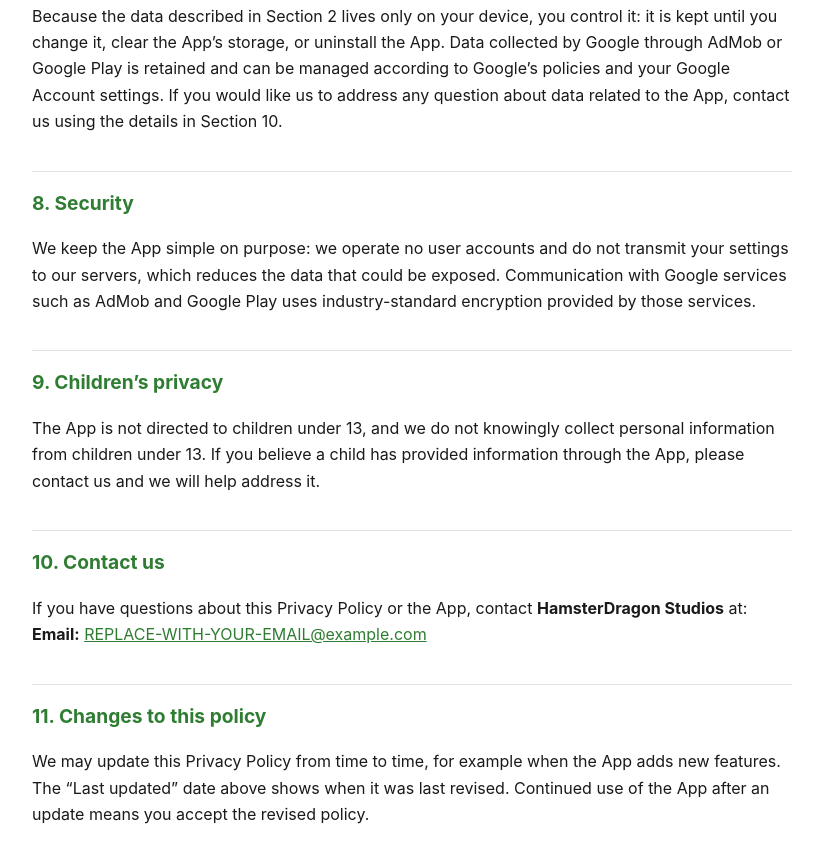
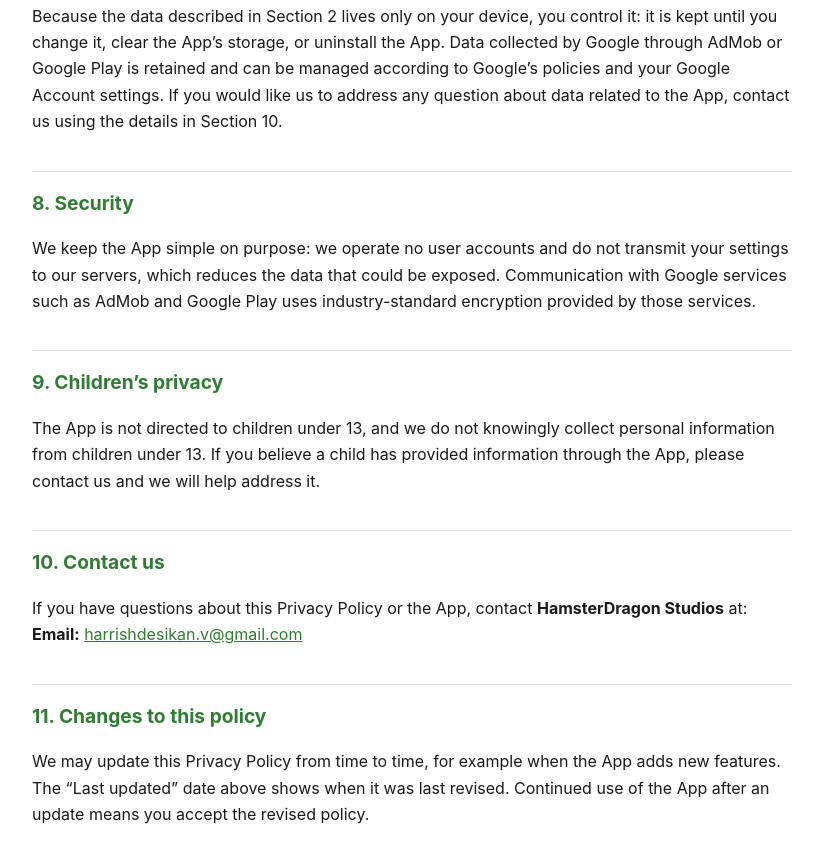
Before and after one commit to harrishdesikanv-bot/blip-privacy-policy, a plain HTML site: page index.html in a window 1280 px wide. Shown: the part 2493-3355 px from the top of the page, without its empty margins (228-1051 px from the left). Drawn offline with Linux system fonts and the light colour scheme.

Commit message:
Update index.html

```diff
--- a/index.html
+++ b/index.html
@@ -98,7 +98,7 @@
 
 <h2>10. Contact us</h2>
 <p>If you have questions about this Privacy Policy or the App, contact <strong>HamsterDragon Studios</strong> at:<br>
-<strong>Email:</strong> <a href="mailto:REPLACE-WITH-YOUR-EMAIL@example.com">REPLACE-WITH-YOUR-EMAIL@example.com</a></p>
+<strong>Email:</strong> <a href="mailto:harrishdesikan.v@gmail.com">harrishdesikan.v@gmail.com</a></p>
 
 <h2>11. Changes to this policy</h2>
 <p>We may update this Privacy Policy from time to time, for example when the App adds new features. The &ldquo;Last updated&rdquo; date above shows when it was last revised. Continued use of the App after an update means you accept the revised policy.</p>
```
